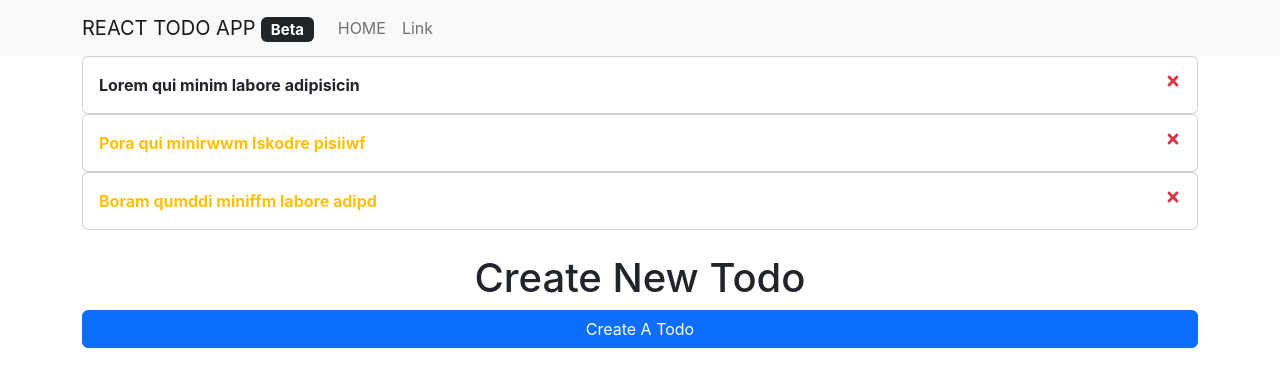
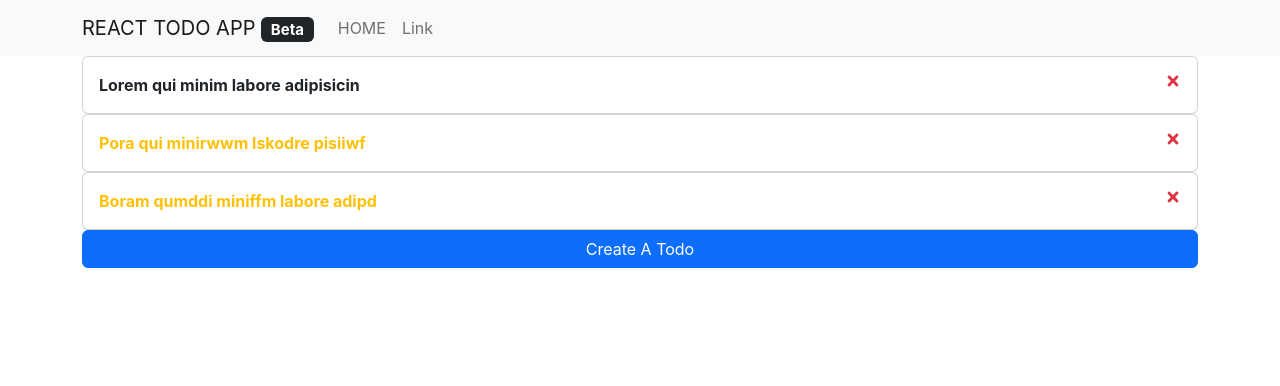
Before and after one commit to Ant1s0c1al/todo-webapp, a React (Create React App) app in the folder react-todo-app/: page / in a window 1280 px wide. Shown: the top 386 px of the page. Built offline with nearby package versions, Linux system fonts and the light colour scheme.

Commit message:
build: removed h1, cleaner ui

```diff
--- a/react-todo-app/src/components/CreateTodoHeader.js
+++ b/react-todo-app/src/components/CreateTodoHeader.js
@@ -4,8 +4,6 @@ import CustomBtn from './CustomBtn';
 const CreateTodoHeader = ({ onCreate, showCreate }) => {
   return (
     <>
-      <h1 className='mt-4 text-center'>Create New Todo</h1>
-
       <CustomBtn
         color={showCreate ? 'danger' : 'primary'}
         text={showCreate ? 'Close' : 'Create A Todo'}
```
